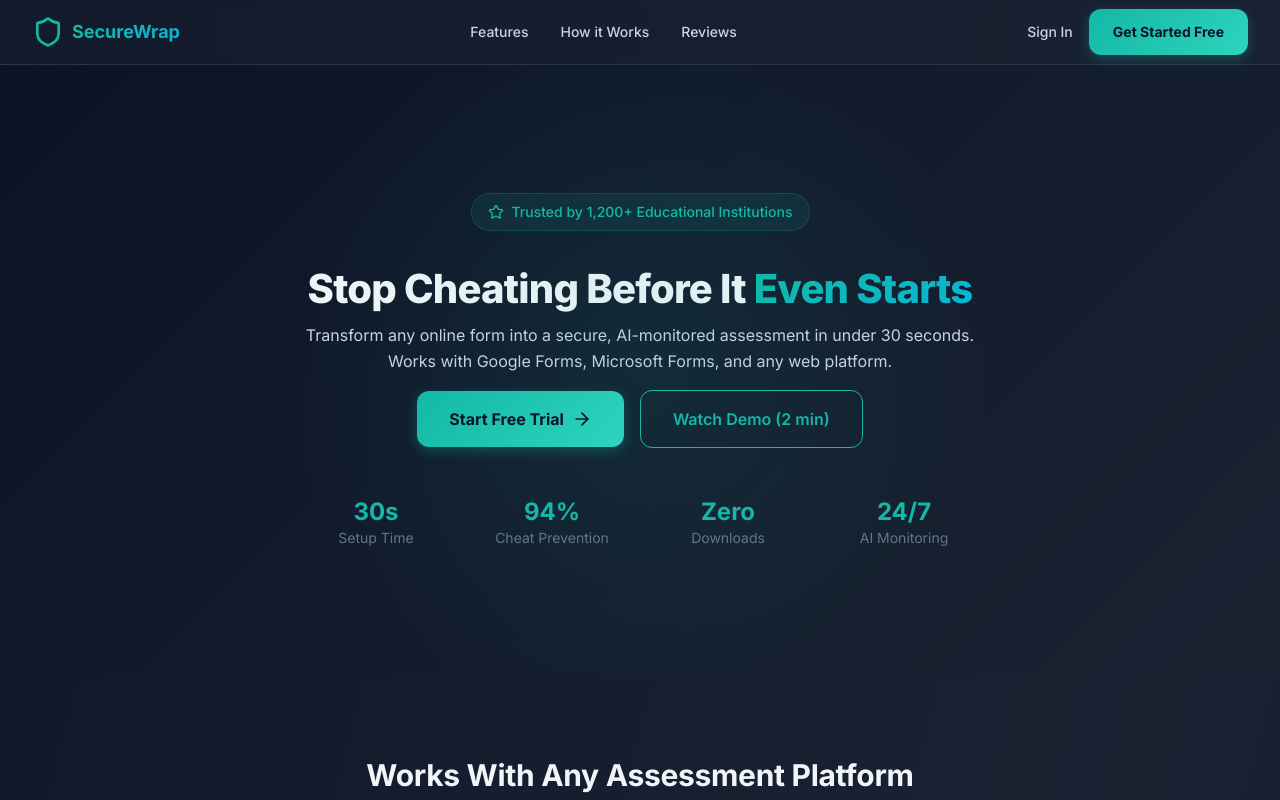
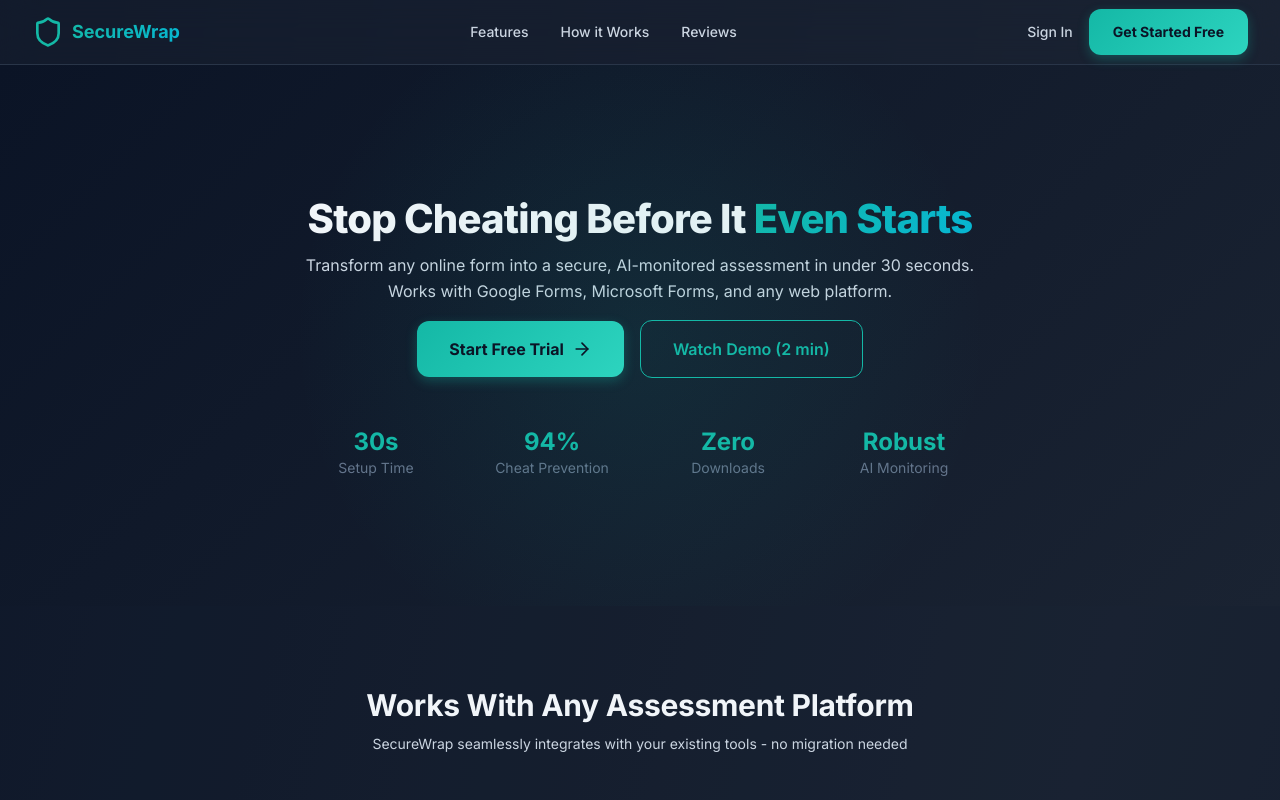
Before and after one commit to HARSH825/Proctwrap, a Next.js app in the folder client/: page / in a window 1280 px wide. Shown: the top 800 px of the page. Built offline with nearby package versions, Linux system fonts and the light colour scheme.

Commit message:
upate plan

```diff
--- a/client/app/page.tsx
+++ b/client/app/page.tsx
@@ -262,10 +262,10 @@ export default function HomePage() {
       <section className="hero-section py-20 lg:py-32">
         <div className="max-w-7xl mx-auto px-4 sm:px-6 lg:px-8">
           <div className="text-center max-w-4xl mx-auto">
-            <div className="inline-flex items-center px-4 py-2 rounded-full bg-primary/10 border border-primary/20 mb-8">
+            {/* <div className="inline-flex items-center px-4 py-2 rounded-full bg-primary/10 border border-primary/20 mb-8">
               <Star className="h-4 w-4 text-primary mr-2" />
               <span className="text-sm font-medium text-primary">Trusted by 1,200+ Educational Institutions</span>
-            </div>
+            </div> */}
             <h1 className="text-4xl lg:text-5xl font-bold text-text mb-6 leading-tight">
               Stop Cheating Before It
               <span className="text-gradient block lg:inline"> Even Starts</span>
@@ -296,7 +296,7 @@ export default function HomePage() {
                 <div className="text-sm text-text-muted">Downloads</div>
               </div>
               <div className="text-center">
-                <div className="text-2xl font-bold text-primary">24/7</div>
+                <div className="text-2xl font-bold text-primary">Robust</div>
                 <div className="text-sm text-text-muted">AI Monitoring</div>
               </div>
             </div>
@@ -514,7 +514,7 @@ export default function HomePage() {
         <div className="flex -space-x-2">{[1,2,3,4,5].map(i => (
           <Star key={i} className="h-5 w-5 text-warning fill-current" />
         ))}</div>
-        <span className="text-text-secondary">4.9/5 from 1,200+ educators</span>
+        <span className="text-text-secondary">4.9/5 from 1,200+ educators and partners</span>
       </div>
     </div>
   </div>
```
